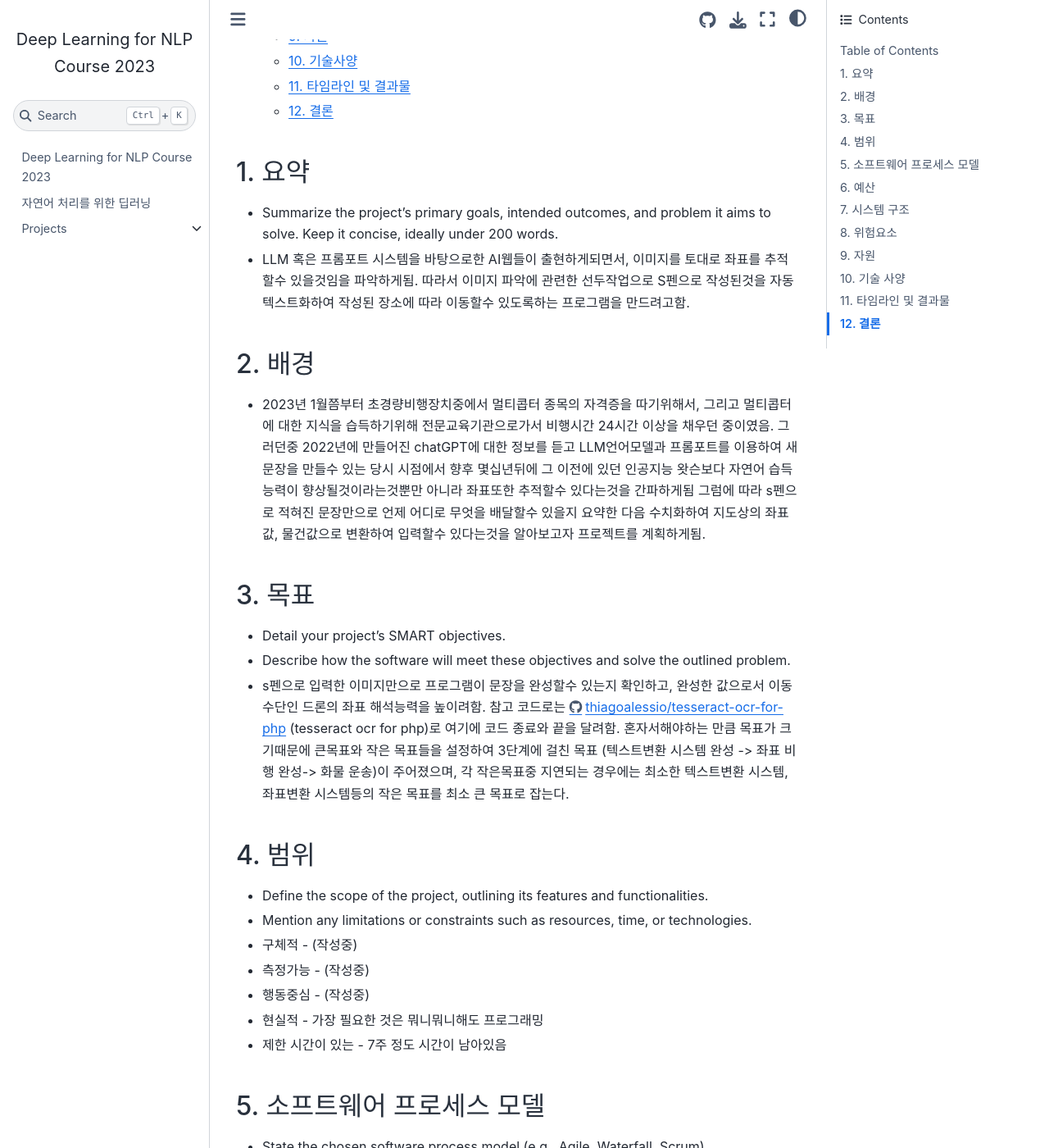
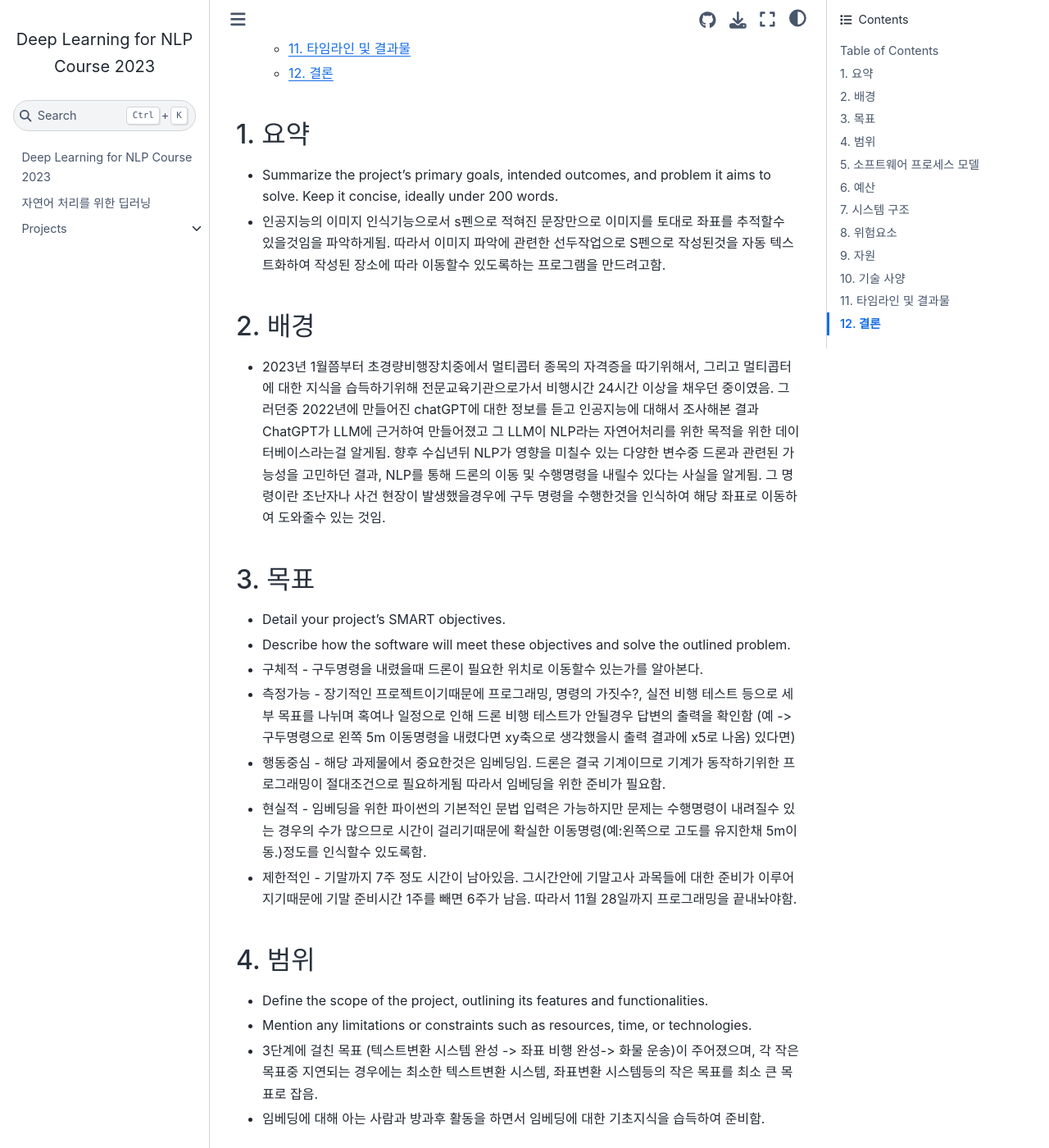
Before and after one commit to ypilseong/deepnlp-2023, a Jupyter Book: the page built from book/projects/202332012/proposal.md, in a window 1280 px wide and 1400 px high, scrolled down 653 px. Shown: the whole window at 82% size. Built offline with Jupyter Book 1.0.4 settings and Sphinx 7.4.7 and the Sphinx Book theme 1.1.4, drawn with Linux system fonts in a browser that asks for light colours; some of the changed text lies outside the part shown.

Commit message:
Update proposal.md

```diff
--- a/book/projects/202332012/proposal.md
+++ b/book/projects/202332012/proposal.md
@@ -12,7 +12,7 @@ _Prepared by: [Group Name]_
   - [1. 요약](#1-executive-summary)
   - [2. 배경](#2-background)
   - [3. 목표](#3-objectives)
-  - [4. 목표범위](#4-scope)
+  - [4. 범위](#4-scope)
   - [5. 소프트웨어 프로세스 모델](#5-software-process-model)
   - [6. 예산](#6-budget)
   - [7. 시스템 구조](#7-system-architecture)
@@ -26,28 +26,30 @@ _Prepared by: [Group Name]_
 ## 1. 요약
 
 - Summarize the project's primary goals, intended outcomes, and problem it aims to solve. Keep it concise, ideally under 200 words.
--  LLM 혹은 프롬포트 시스템을 바탕으로한 AI웹들이 출현하게되면서, 이미지를 토대로 좌표를 추적할수 있을것임을 파악하게됨. 따라서  이미지 파악에 관련한 선두작업으로 S펜으로 작성된것을 자동 텍스트화하여 작성된 장소에 따라 이동할수 있도록하는 프로그램을 만드려고함.
+-  인공지능의 이미지 인식기능으로서 s펜으로 적혀진 문장만으로 이미지를 토대로 좌표를 추적할수 있을것임을 파악하게됨. 따라서  이미지 파악에 관련한 선두작업으로 S펜으로 작성된것을 자동 텍스트화하여 작성된 장소에 따라 이동할수 있도록하는 프로그램을 만드려고함.
 
 ## 2. 배경
-- 2023년 1월쯤부터 초경량비행장치중에서 멀티콥터 종목의 자격증을 따기위해서, 그리고 멀티콥터에 대한 지식을 습득하기위해 전문교육기관으로가서 비행시간 24시간 이상을 채우던 중이였음.  그러던중 2022년에 만들어진 chatGPT에 대한 정보를 듣고
-  LLM언어모델과 프롬포트를 이용하여 새 문장을 만들수 있는 당시 시점에서 향후 몇십년뒤에 그 이전에 있던 인공지능 왓슨보다 자연어 습득능력이 향상될것이라는것뿐만 아니라 좌표또한 추적할수 있다는것을 간파하게됨
-  그럼에 따라  s펜으로 적혀진 문장만으로 언제 어디로 무엇을 배달할수 있을지  요약한 다음 수치화하여 지도상의 좌표값, 물건값으로 변환하여 입력할수 있다는것을 알아보고자 프로젝트를 계획하게됨.
+- 2023년 1월쯤부터 초경량비행장치중에서 멀티콥터 종목의 자격증을 따기위해서, 그리고 멀티콥터에 대한 지식을 습득하기위해 전문교육기관으로가서 비행시간 24시간 이상을 채우던 중이였음.  그러던중 2022년에 만들어진 chatGPT에 대한 정보를 듣고 인공지능에 대해서 조사해본 결과
+  ChatGPT가 LLM에 근거하여 만들어졌고 그 LLM이 NLP라는 자연어처리를 위한 목적을 위한 데이터베이스라는걸 알게됨.  향후 수십년뒤 NLP가 영향을 미칠수 있는 다양한 변수중 드론과 관련된 가능성을 고민하던 결과,  NLP를 통해 드론의 이동 및 수행명령을 내릴수 있다는 사실을 알게됨.
+  그 명령이란 조난자나 사건 현장이 발생했을경우에  구두 명령을 수행한것을 인식하여 해당 좌표로 이동하여 도와줄수 있는 것임.
 
 ## 3. 목표
 
 - Detail your project’s SMART objectives.
 - Describe how the software will meet these objectives and solve the outlined problem.
-- s펜으로 입력한 이미지만으로 프로그램이 문장을 완성할수 있는지 확인하고, 완성한 값으로서 이동수단인 드론의 좌표 해석능력을 높이려함.  참고 코드로는 https://github.com/thiagoalessio/tesseract-ocr-for-php (tesseract ocr for php)로 여기에 코드 종료와 끝을 달려함.   혼자서해야하는 만큼 목표가 크기때문에 큰목표와 작은 목표들을 설정하여  3단계에 걸친 목표 (텍스트변환 시스템 완성 -> 좌표 비행 완성-> 화물 운송)이 주어졌으며, 각 작은목표중 지연되는 경우에는 최소한 텍스트변환 시스템, 좌표변환 시스템등의 작은 목표를 최소 큰 목표로 잡는다.
+- 구체적 -  구두명령을 내렸을때 드론이 필요한 위치로 이동할수 있는가를 알아본다.
+- 측정가능 - 장기적인 프로젝트이기때문에 프로그래밍, 명령의 가짓수?, 실전 비행 테스트 등으로 세부 목표를 나뉘며 혹여나 일정으로 인해  드론 비행 테스트가 안될경우  답변의 출력을 확인함 (예 -> 구두명령으로 왼쪽 5m 이동명령을 내렸다면 xy축으로 생각했을시 출력 결과에 x5로 나옴)
+  있다면)
+- 행동중심 - 해당 과제물에서 중요한것은 임베딩임. 드론은 결국 기계이므로 기계가 동작하기위한 프로그래밍이 절대조건으로 필요하게됨 따라서 임베딩을 위한 준비가 필요함.
+- 현실적 -  임베딩을 위한 파이썬의 기본적인 문법 입력은 가능하지만 문제는 수행명령이 내려질수 있는 경우의 수가 많으므로 시간이 걸리기때문에 확실한 이동명령(예:왼쪽으로 고도를 유지한채 5m이동.)정도를 인식할수 있도록함.
+- 제한적인 - 기말까지 7주 정도 시간이 남아있음. 그시간안에 기말고사 과목들에 대한 준비가 이루어지기때문에 기말 준비시간 1주를 빼면 6주가 남음.   따라서 11월 28일까지 프로그래밍을 끝내놔야함.
 
 ## 4. 범위
 
 - Define the scope of the project, outlining its features and functionalities.
 - Mention any limitations or constraints such as resources, time, or technologies.
-- 구체적 -  (작성중)
-- 측정가능 - (작성중)
-- 행동중심 - (작성중)
-- 현실적 - 가장 필요한 것은 뭐니뭐니해도 프로그래밍
-- 제한 시간이 있는 - 7주 정도 시간이 남아있음
+- 3단계에 걸친 목표 (텍스트변환 시스템 완성 -> 좌표 비행 완성-> 화물 운송)이 주어졌으며, 각 작은목표중 지연되는 경우에는 최소한 텍스트변환 시스템, 좌표변환 시스템등의 작은 목표를 최소 큰 목표로 잡음.
+- 임베딩에 대해 아는 사람과 방과후 활동을 하면서 임베딩에 대한 기초지식을 습득하여 준비함.
 ## 5. 소프트웨어 프로세스 모델
 
 - State the chosen software process model (e.g., Agile, Waterfall, Scrum).
@@ -59,7 +61,7 @@ _Prepared by: [Group Name]_
 
 - Provide a financial plan covering hardware, software, labor, and other costs.
 - Include a contingency plan for unexpected expenses.
-- 물건을 들기 이전에 프로그래밍값을 확인할수 있는 소형 드론 1대(십만원대), 실제 비행으로 물건이송이 가능한지 확인하는 대형드론 1대(백만원대)가 필요함. 또한 지표면 감지 시스템이 있어야함.  총 130만원이 필요함.  서버의 경우 학교서버를 빌려 제작하고자함.
+-  학교서버를 빌려 프로그램을 제작하고자함.
 
 ## 7. 시스템 구조
 
@@ -67,7 +69,7 @@ _Prepared by: [Group Name]_
 - Explain data storage, management strategies, and both hardware and software requirements.
 - Discuss data visualization and analytical tools you plan to use.
 - Incorporate flowcharts or diagrams to visually represent the system architecture.
-- s펜으로 입력된 글자를 이미지로 해석하여 이미지를 텍스트로 변환하여 텍스트로 좌표 요약본을 만들고 드론의 이동위치로 반영함. 필체 데이터를 통하여 패턴을 기계학습시켜서  좌표 요약을 한다. 이륙후부터  비행 순항시 지표면으로부터 150미터 미만, 140미터 이상을 유지하도록 함.
+- https://github.com/thiagoalessio/tesseract-ocr-for-php (tesseract ocr for php)의 코드를 인용하여 임베딩을 함.
 ## 8. 위험요소
 
 - Identify potential risks such as technical issues or resource limitations.
@@ -89,7 +91,7 @@ _Prepared by: [Group Name]_
 
 - Establish a project timeline with milestones and deadlines.
 - Specify what will be delivered at each milestone and the quality assurance measures in place.
-- 드론을 띄울수 있는 시간에서 저녁시간이 금지되어있기에 오후 6시 30분 이후부터 오전 8시 29분까지 드론 비행이 안되고, 12시부터 1시까지를 점심시간으로 마찬가지로 빼면,  오전 8시 30분부터 11시 50분, 1시부터 6시 20분   전반부와 후반부로 나뉘어 비행할수 있다.따라서 비행금지시간에는 프로그램 및 필체 데이터를 수집하고있다가, 실제 비행시간시에 그동안 만들었던 데이터를 입력하여 드론을 비행시켜서 비행안정성과 좌표 정확도를 확인한다.
+-
 ## 12. 결론
 
 - Summarize key points, reiterate the project’s importance, and present a call to action.
```
Also changed, not shown: other parts of book/projects/202332012/proposal.md (+1 -1 lines).
